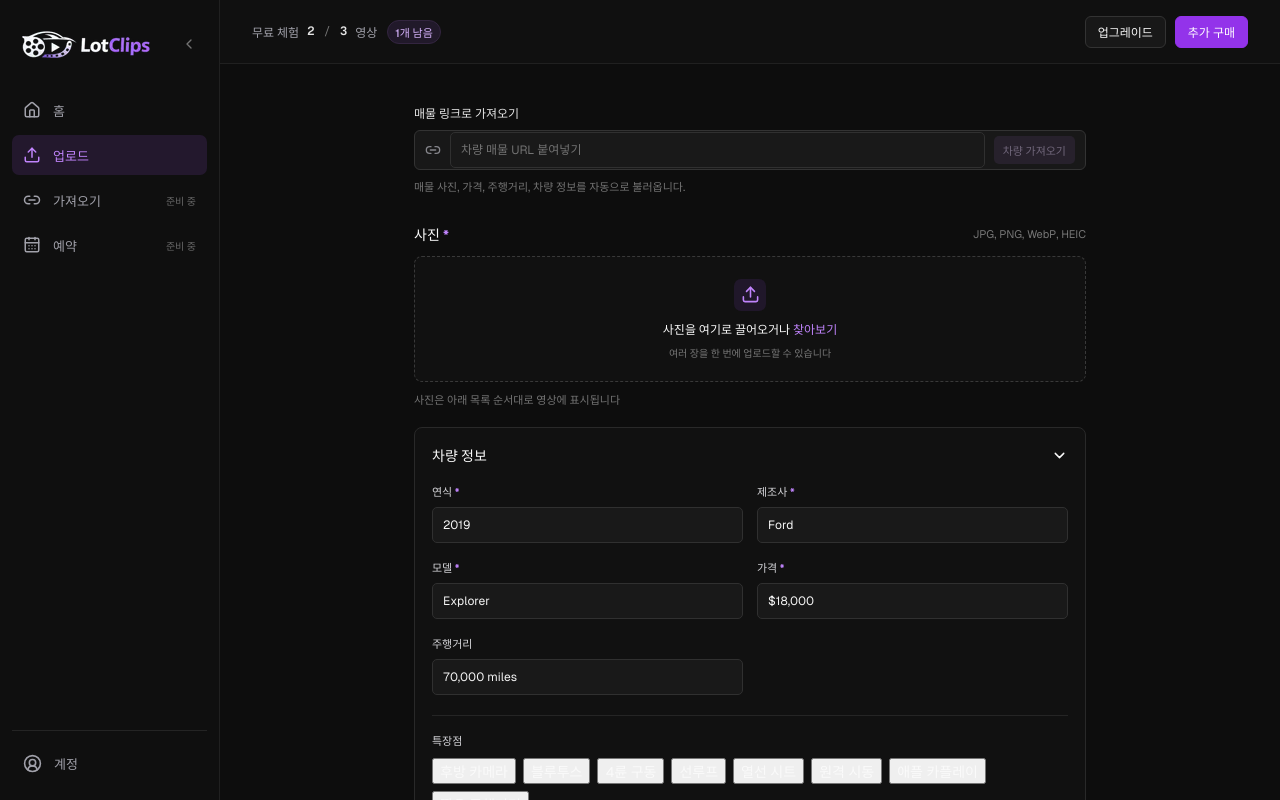
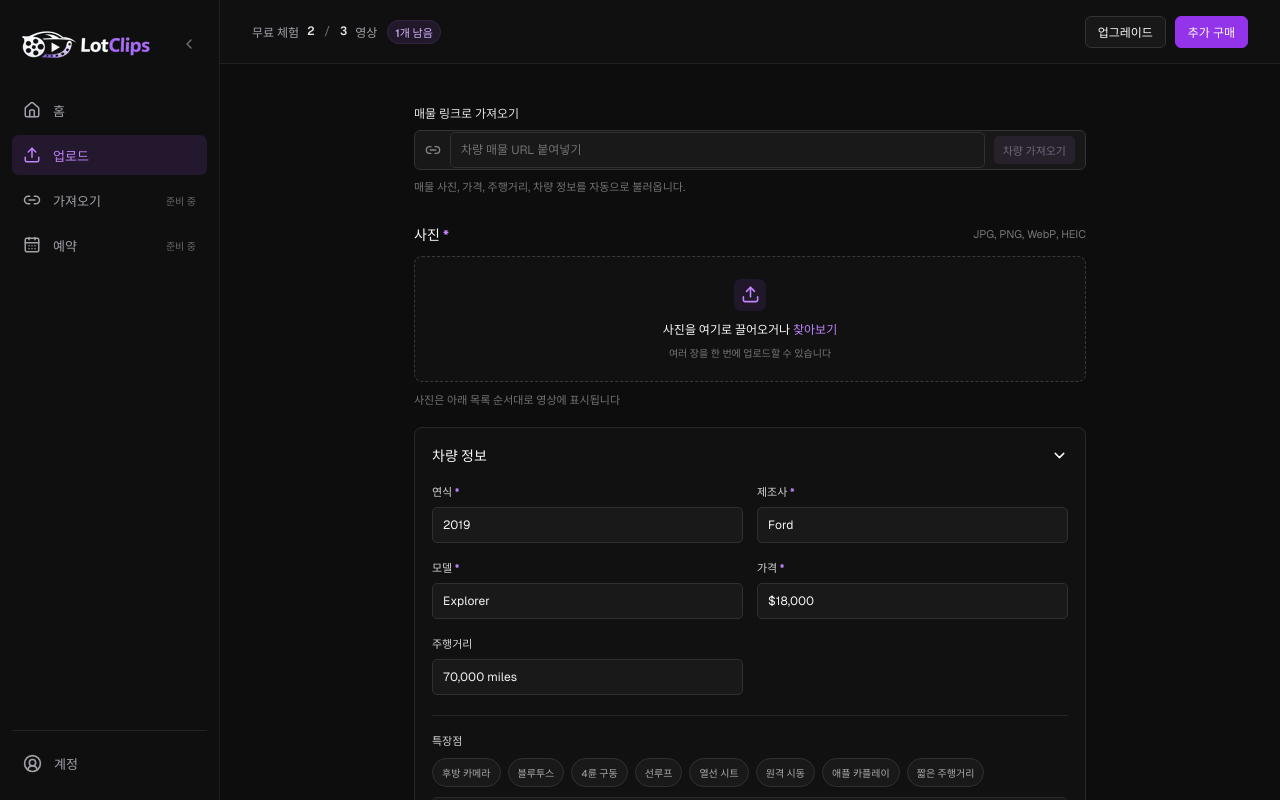
Before and after one commit to bobaekimboae/LotClips, a React (Vite) app: page / in a window 1280 px wide. Shown: the top 800 px of the page. Built offline with nearby package versions, Linux system fonts and the light colour scheme.

Commit message:
Fix default styling for feature controls

```diff
--- a/src/App.jsx
+++ b/src/App.jsx
@@ -32,7 +32,7 @@ function App() {
         {files.length>0&&<div className="photo-list">{files.map((file,index)=><article className="photo-item" key={file.key} draggable onDragStart={()=>{dragFrom.current=index}} onDragOver={e=>e.preventDefault()} onDrop={()=>dragFrom.current!==null&&moveFile(dragFrom.current,index)}><GripVertical className="grip" size={15}/><img src={file.url} alt={`${index+1}번 사진 미리보기`}/><span className="photo-order">{index+1}</span><div className="photo-name"><strong>{file.name}</strong><small>{(file.size/1024/1024).toFixed(1)} MB</small></div><div className="order-buttons"><button aria-label="위로 이동" disabled={index===0} onClick={()=>moveFile(index,index-1)}><ChevronDown size={15} className="up"/></button><button aria-label="아래로 이동" disabled={index===files.length-1} onClick={()=>moveFile(index,index+1)}><ChevronDown size={15}/></button></div><button className="remove" aria-label="사진 제거" onClick={()=>removeFile(file.key)}><X size={16}/></button></article>)}</div>}
         </section>
         <section className="card vehicle"><div className="section-title"><h2>차량 정보</h2><ChevronDown size={17}/></div><div className="fields-grid">{[['연식','year','2019'],['제조사','make','Ford'],['모델','model','Explorer'],['가격','price','$18,000'],['주행거리','mileage','70,000 miles']].map(([label,key,placeholder])=><label className="field" key={key}><span>{label}{key!=='mileage'&&<b> *</b>}</span><input value={car[key]} placeholder={placeholder} onChange={e=>setCar(c=>({...c,[key]:e.target.value}))}/></label>)}</div>
-          <div className="features"><span>특장점</span><div className="feature-list">{featureOptions.map(label=><button key={label} className={features.includes(label)?'feature active':''} onClick={()=>toggleFeature(label)}>{features.includes(label)&&<Check size={13}/>} {label}</button>)}</div><div className="custom-feature"><Plus size={15}/><input placeholder="직접 입력하는 특장점" value={custom} onChange={e=>setCustom(e.target.value)}/></div></div>
+          <div className="features"><span>특장점</span><div className="feature-list">{featureOptions.map(label=><button key={label} className={features.includes(label)?'feature active':'feature'} onClick={()=>toggleFeature(label)}>{features.includes(label)&&<Check size={13}/>} {label}</button>)}</div><div className="custom-feature"><Plus size={15}/><input placeholder="직접 입력하는 특장점" value={custom} onChange={e=>setCustom(e.target.value)}/></div></div>
         </section>
         {notice&&<div className="notice" role="status">{notice}<button aria-label="안내 닫기" onClick={()=>setNotice('')}><X size={15}/></button></div>}
         {busy&&<div className="progress-wrap"><div><span>세로형 영상 생성 중</span><b>{progress}%</b></div><div className="progress"><i style={{width:`${progress}%`}}/></div></div>}
```
